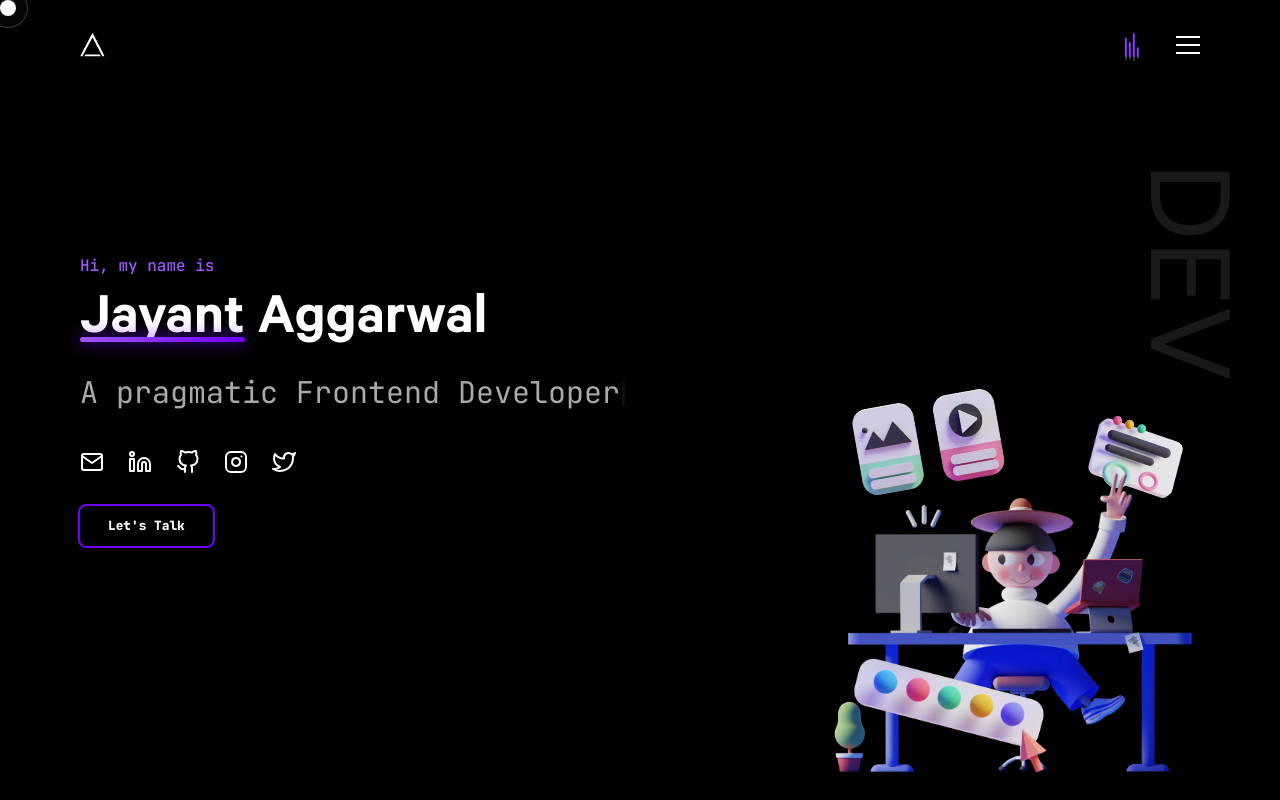
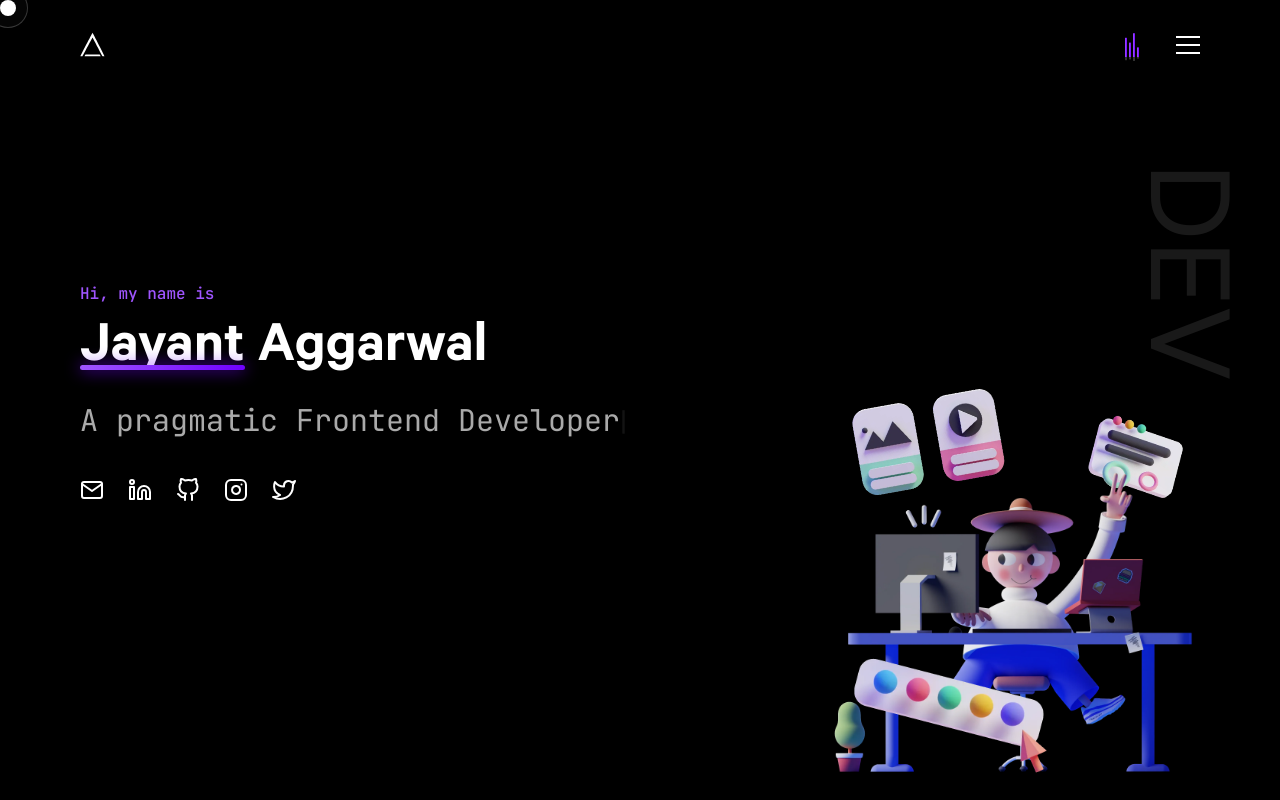
Before and after one commit to Jay-agg/portfolio, a Next.js app: page / in a window 1280 px wide. Shown: the top 800 px of the page. Built offline with nearby package versions, Linux system fonts and the light colour scheme; no server answers; what bad-words would draw is missing.

Commit message:
ui changes

```diff
--- a/components/Hero/Hero.js
+++ b/components/Hero/Hero.js
@@ -96,11 +96,11 @@ const Hero = () => {
         <div className="staggered-reveal">
           <Profiles />
         </div>
-        <div className="staggered-reveal pt-4">
+        {/* <div className="staggered-reveal pt-4">
           <Button href={`#${MENULINKS[4].ref}`} classes="link" type="primary">
             Let&apos;s Talk
           </Button>
-        </div>
+        </div> */}
       </div>
       <div
         className="absolute invisible w-4/12 bottom-1.5 lg:visible lg:right-12 2xl:right-16"
```
